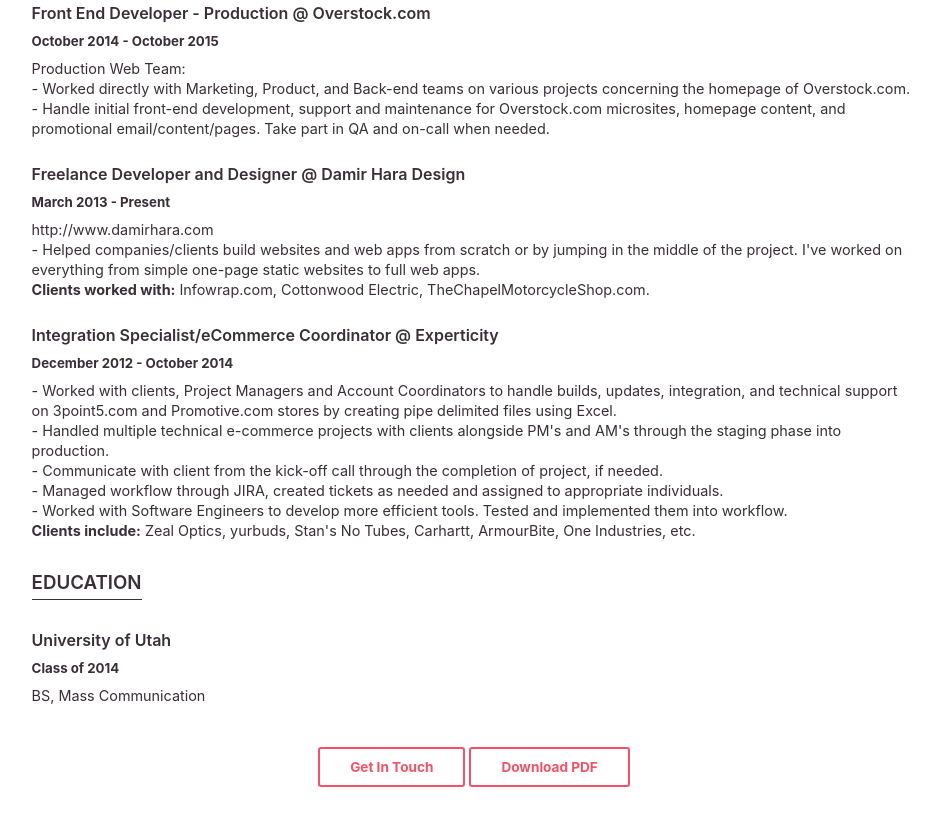
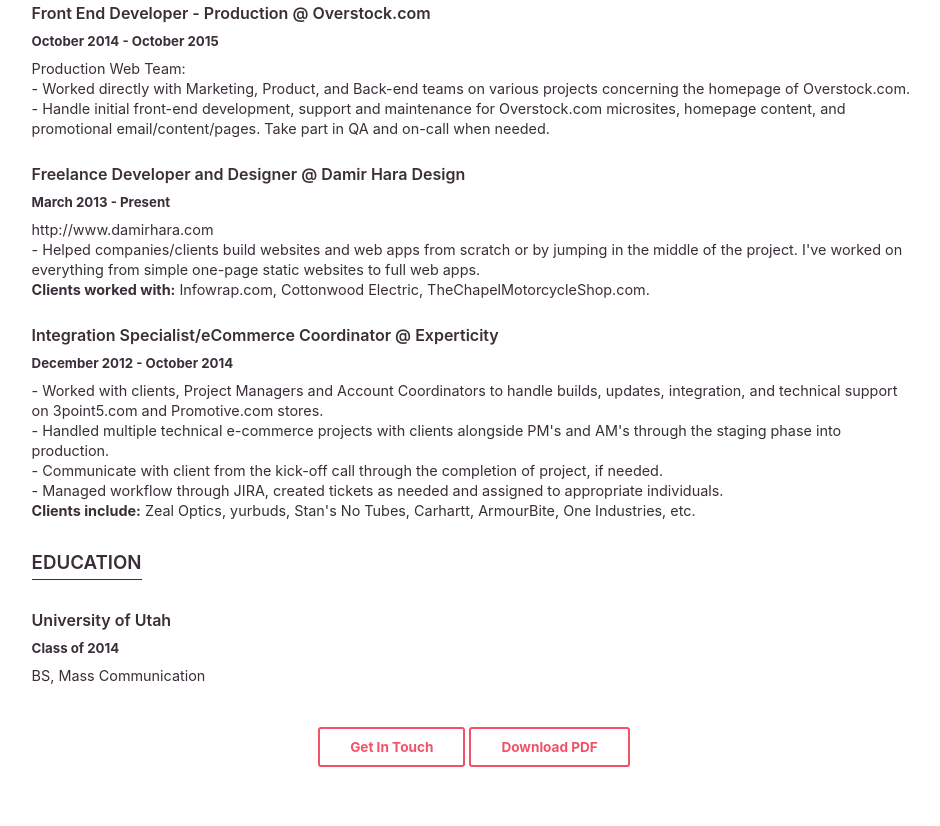
Before and after one commit to damdeez/dado.dev, a Gatsby site: page /resume in a window 1280 px wide. Shown: the part 1218-2044 px from the top of the page, without its empty margins (166-1106 px from the left). Built offline with nearby package versions, Linux system fonts and the light colour scheme; Gatsby itself is replaced by a stand-in of ours.

```diff
--- a/package.json
+++ b/package.json
@@ -2,7 +2,7 @@
   "name": "dado.dev",
   "version": "1.0.0",
   "description": "Personal Website v3",
-  "main": "src/pages/index.js",
+  "main": "src/pages/main.js",
   "dependencies": {
     "gatsby": "^2.17.7",
     "gatsby-image": "^2.0.30",
--- a/src/pages/resume.js
+++ b/src/pages/resume.js
@@ -125,13 +125,12 @@
             <ul className="job-wrapper">
               <h4>Integration Specialist/eCommerce Coordinator <span className="span-light">@</span> Experticity</h4>
               <h5>December 2012 - October 2014</h5>
-              <li>- Worked with clients, Project Managers and Account Coordinators to handle builds, updates, integration, and technical support on 3point5.com and Promotive.com stores by creating pipe delimited files using Excel.
+              <li>- Worked with clients, Project Managers and Account Coordinators to handle builds, updates, integration, and technical support on 3point5.com and Promotive.com stores.
               </li>
               <li>- Handled multiple technical e-commerce projects with clients alongside PM&apos;s and AM&apos;s through the staging phase into production.
               </li>
               <li>- Communicate with client from the kick-off call through the completion of project, if needed.</li>
               <li>- Managed workflow through JIRA, created tickets as needed and assigned to appropriate individuals.</li>
-              <li>- Worked with Software Engineers to develop more efficient tools. Tested and implemented them into workflow.</li>
               <li><strong>Clients include:</strong> Zeal Optics, yurbuds, Stan&apos;s No Tubes, Carhartt, ArmourBite, One Industries, etc.</li>
             </ul>
           </section>
```
Also changed, not shown: 1 other file.
